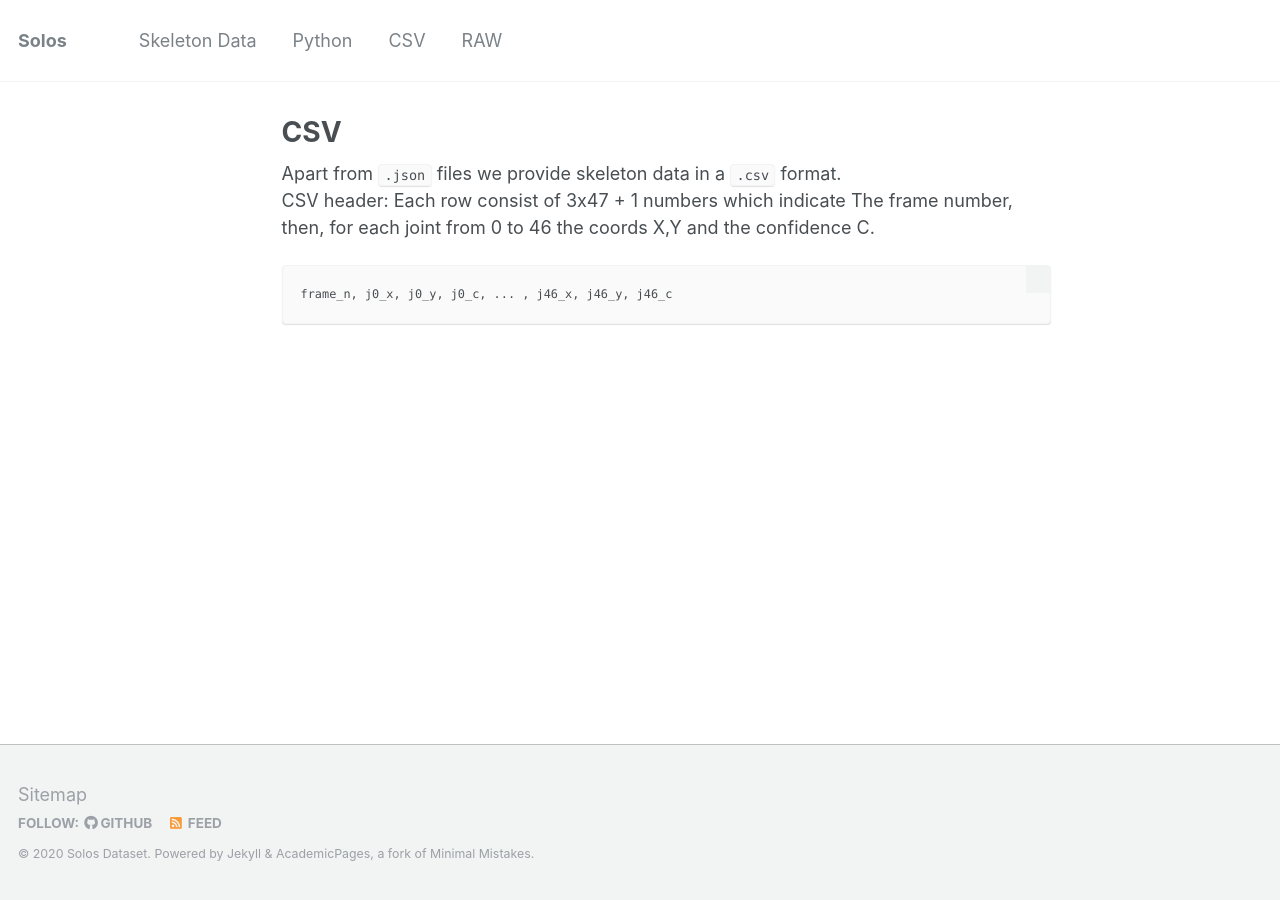
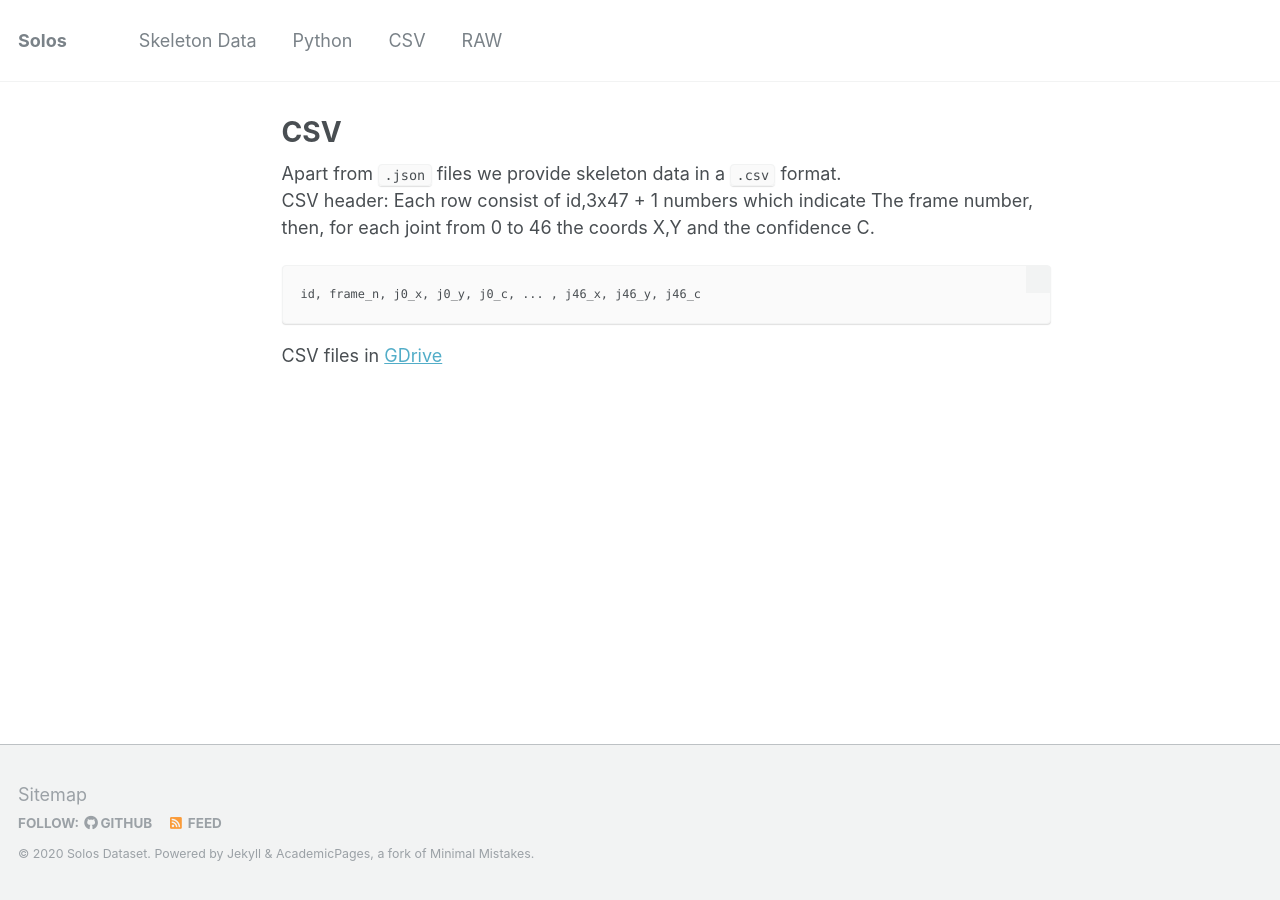
Before and after one commit to JuanFMontesinos/Solos, a Jekyll site: the page built from _pages/cv.md, in a window 1280 px wide. Built offline with Jekyll 4.4.1, drawn with Linux system fonts in a browser that asks for light colours.

Commit message:
Update cv.md

````diff
--- a/_pages/cv.md
+++ b/_pages/cv.md
@@ -7,8 +7,9 @@ redirect_from:
 ---
 Apart from `.json` files we provide skeleton data in a `.csv` format.
 CSV header:
-Each row consist of 3x47 + 1 numbers which indicate
+Each row consist of id,3x47 + 1 numbers which indicate
 The frame number, then, for each joint from 0 to 46 the coords X,Y and the confidence C.
 ```
-frame_n, j0_x, j0_y, j0_c, ... , j46_x, j46_y, j46_c
+id, frame_n, j0_x, j0_y, j0_c, ... , j46_x, j46_y, j46_c
 ```
+CSV files in [GDrive](https://drive.google.com/file/d/1eWB6J1T2MKzl-c8-ylik9O2CWLJyUpjx/view?usp=sharing)
````
